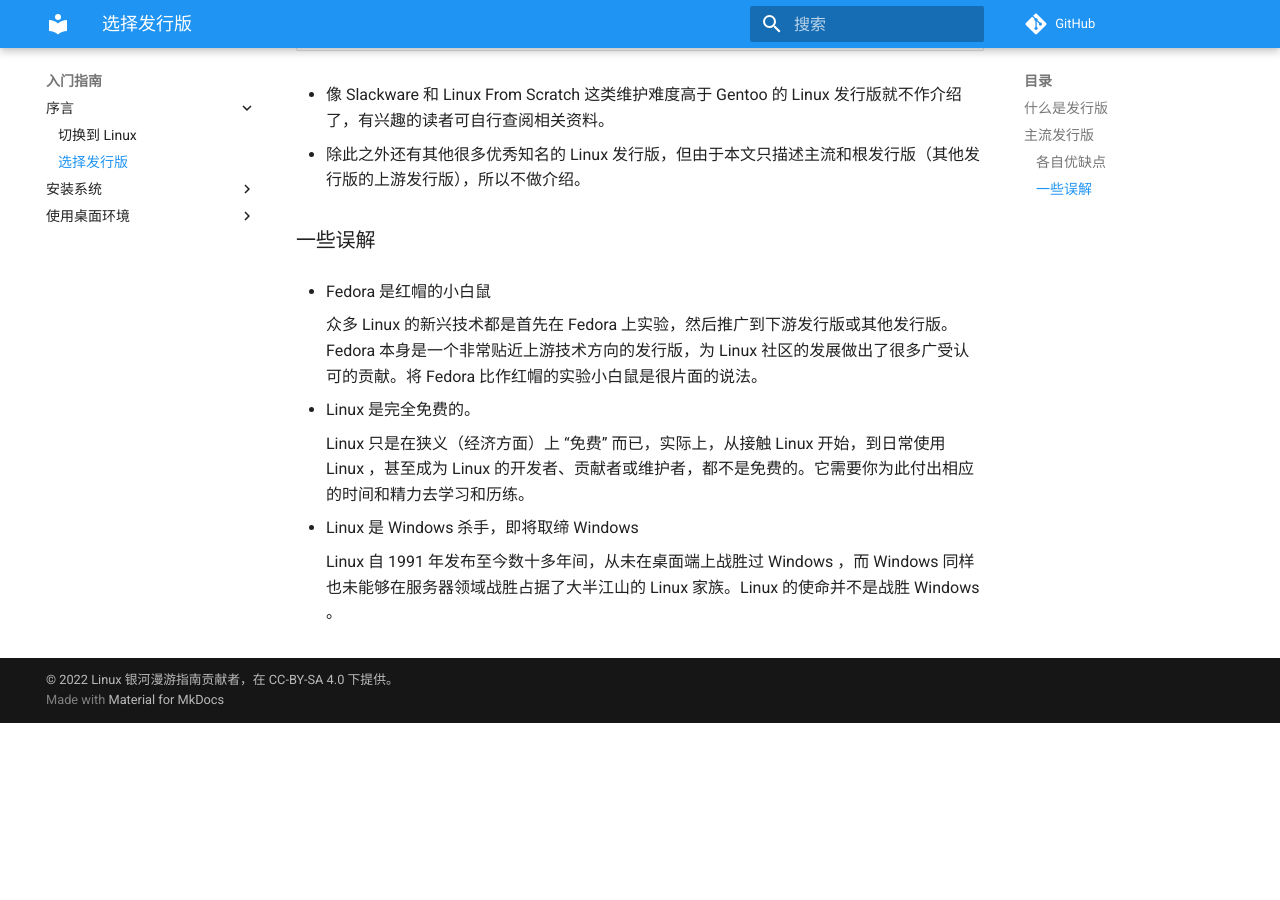
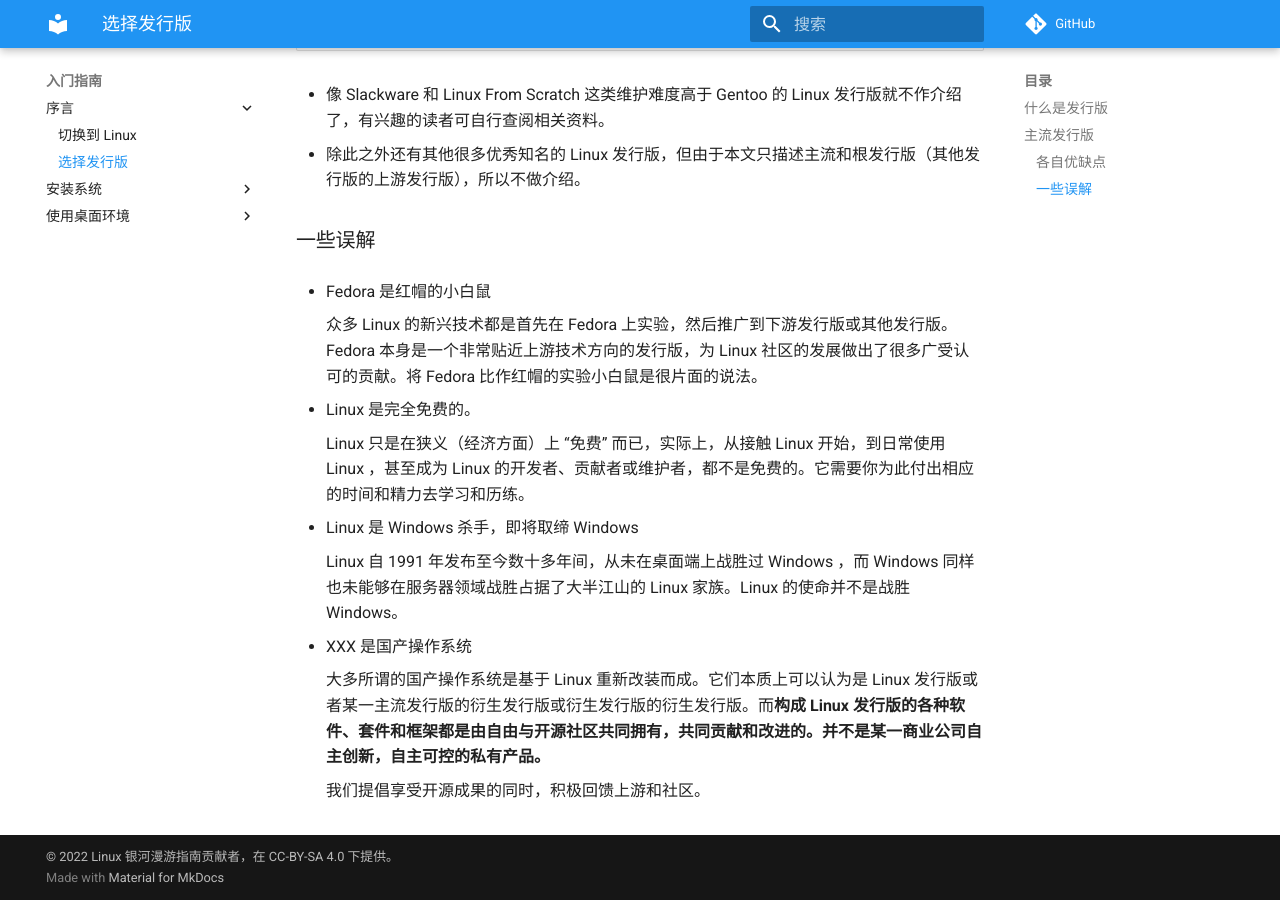
Before and after one commit to linuxhitchhiker/THGLG, an MkDocs documentation site: the page built from docs/basic/prologue/choosing-distribution.md, in a window 1280 px wide and 900 px high, scrolled down 1649 px. Built offline with MkDocs 1.6.1 and Material for MkDocs 9.7.7, drawn with Linux system fonts in a browser that asks for light colours; comment, search, counter and statistics services are not loaded; before the commit the page ends 2372 px from its top, so only the background shows below that.

Commit message:
Update choosing-distribution.md

```diff
--- a/docs/basic/prologue/choosing-distribution.md
+++ b/docs/basic/prologue/choosing-distribution.md
@@ -43,4 +43,8 @@ Linux 当前的主流/根发行版有：[Debian](https://www.debian.org/)、[Ubu
         Linux 只是在狭义（经济方面）上 “免费” 而已，实际上，从接触 Linux 开始，到日常使用 Linux ，甚至成为 Linux 的开发者、贡献者或维护者，都不是免费的。它需要你为此付出相应的时间和精力去学习和历练。
 
 - Linux 是 Windows 杀手，即将取缔 Windows</p>
-        Linux 自 1991 年发布至今数十多年间，从未在桌面端上战胜过 Windows ，而 Windows 同样也未能够在服务器领域战胜占据了大半江山的 Linux 家族。Linux 的使命并不是战胜 Windows 。
+        Linux 自 1991 年发布至今数十多年间，从未在桌面端上战胜过 Windows ，而 Windows 同样也未能够在服务器领域战胜占据了大半江山的 Linux 家族。Linux 的使命并不是战胜 Windows。
+
+- XXX 是国产操作系统</p>
+        大多所谓的国产操作系统是基于 Linux 重新改装而成。它们本质上可以认为是 Linux 发行版或者某一主流发行版的衍生发行版或衍生发行版的衍生发行版。而**构成 Linux 发行版的各种软件、套件和框架都是由自由与开源社区共同拥有，共同贡献和改进的。并不是某一商业公司自主创新，自主可控的私有产品。**</p>
+        我们提倡享受开源成果的同时，积极回馈上游和社区。
```
